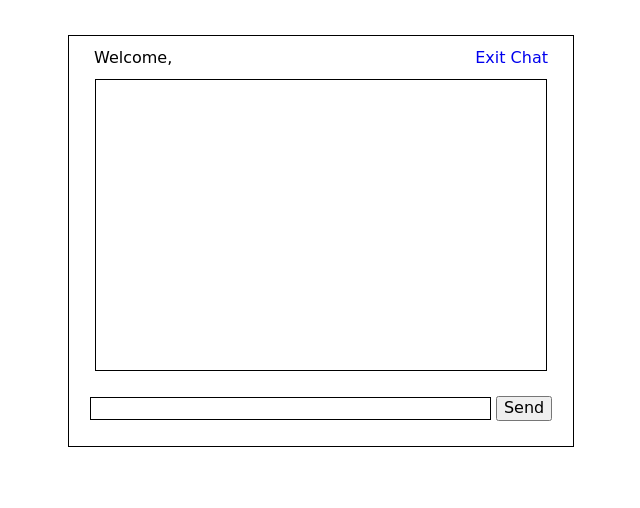
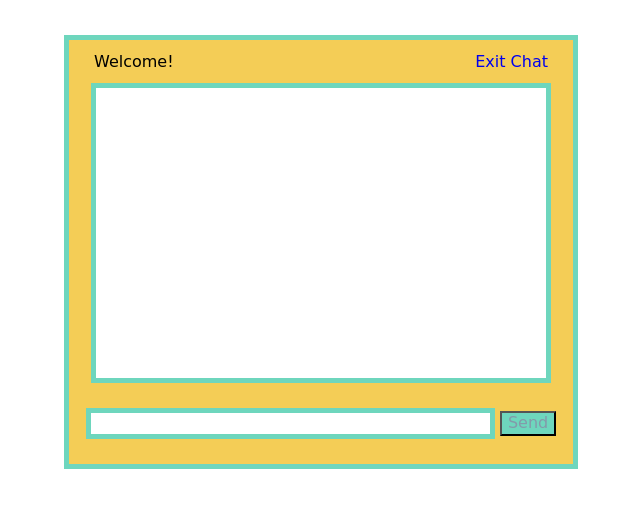
Before and after one commit to TIY-Charleston-Front-End-May2016/gabe-amanda, a website: page index.html in a window 1280 px wide. Shown: the whole page, without its empty margins (319-959 px from the left). Drawn offline with nearby package versions, Linux system fonts and the light colour scheme; a web font is replaced by a local one.

Commit message:
css colors

```diff
--- a/index.html
+++ b/index.html
@@ -12,7 +12,7 @@
   <!-- Area around the chat window     -->
   <div class="wrapper">
     <div class="menu">
-        <p class="welcome">Welcome, <b></b></p>
+        <p class="welcome">Welcome!<b></b></p>
         <p class="logout"><a id="exit" href="#">Exit Chat</a></p>
         <div style="clear:both"></div>
     </div>
--- a/main.js
+++ b/main.js
@@ -12,7 +12,7 @@ var chatApp = {
     chatApp.events();
   },
   styling: function () {
-
+    // chatApp.getChats
   },
   events: function () {
     $('form').submit(function () {
@@ -20,7 +20,7 @@ var chatApp = {
     if ($('input').val() !== '') {
       var input_value = $(this).val();
       var thingChatted = {
-        chat: input_value
+        chat: input_value,
       }
       chatApp.createChat(thingChatted)
       $('#usermsg').append(`'.chatbox'${input_value}`);
--- a/styles.css
+++ b/styles.css
@@ -17,13 +17,14 @@ a {
 }
   a:hover {
     text-decoration: underline;
+    color: #6ED6BD;
   }
-.wrapper, .loginform {
+.wrapper, #loginform {
   margin: 0 auto;
   padding-bottom: 25px;
-  background-color: ;
+  background-color: #F4CD56;
   width: 504px;
-  border: 1px solid black;
+  border: 5px solid #6ED6BD;
 }
 #loginform {
   padding-top: 18px;
@@ -39,15 +40,19 @@ a {
   background: #FFF;
   height: 270px;
   width: 430px;
-  border: 1px solid black;
+  border: 5px solid #6ED6BD;
   overflow: auto;
 }
 #usermsg {
   width: 395px;
-  border: 1px solid black;
+  border: 5px solid #6ED6BD;
 }
 #submit {
   width: 60px;
+}
+#submitmsg {
+  color: #839AAA;
+  background-color: #6ED6BD;
 }
 .error {
   color: #FF0000;
```
